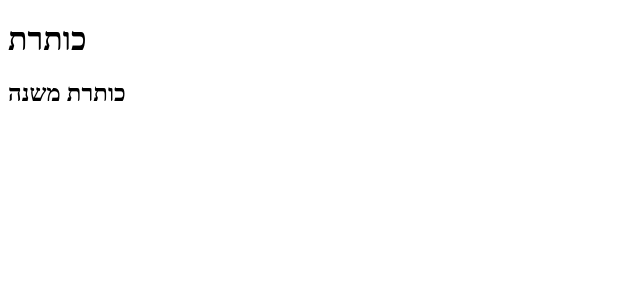
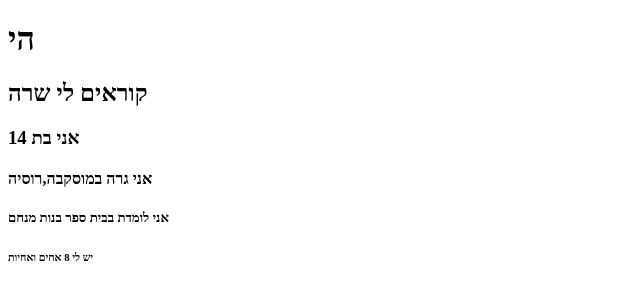
Before and after one commit to Sararoz/-, a plain HTML site: page index.html in a window 1280 px wide. Shown: the whole page, without its empty margins (0-640 px from the left). Drawn offline with Linux system fonts and the light colour scheme.

Commit message:
About me

```diff
--- a/index.html
+++ b/index.html
@@ -6,7 +6,11 @@
     <title>Document</title>
 </head>
 <body>
-    <h1> כותרת</h1>
-    <h2> כותרת משנה</h2>
+    <h1>                 הי  </h1>
+    <h2>קוראים לי שרה </h2>
+    <h3>אני בת 14 </h3>
+    <h4> אני גרה במוסקבה,רוסיה</h4>
+    <h5>אני לומדת בבית ספר בנות מנחם</h5>
+    <h6> יש לי 8 אחים ואחיות</h6>
 </body>
 </html>
```
